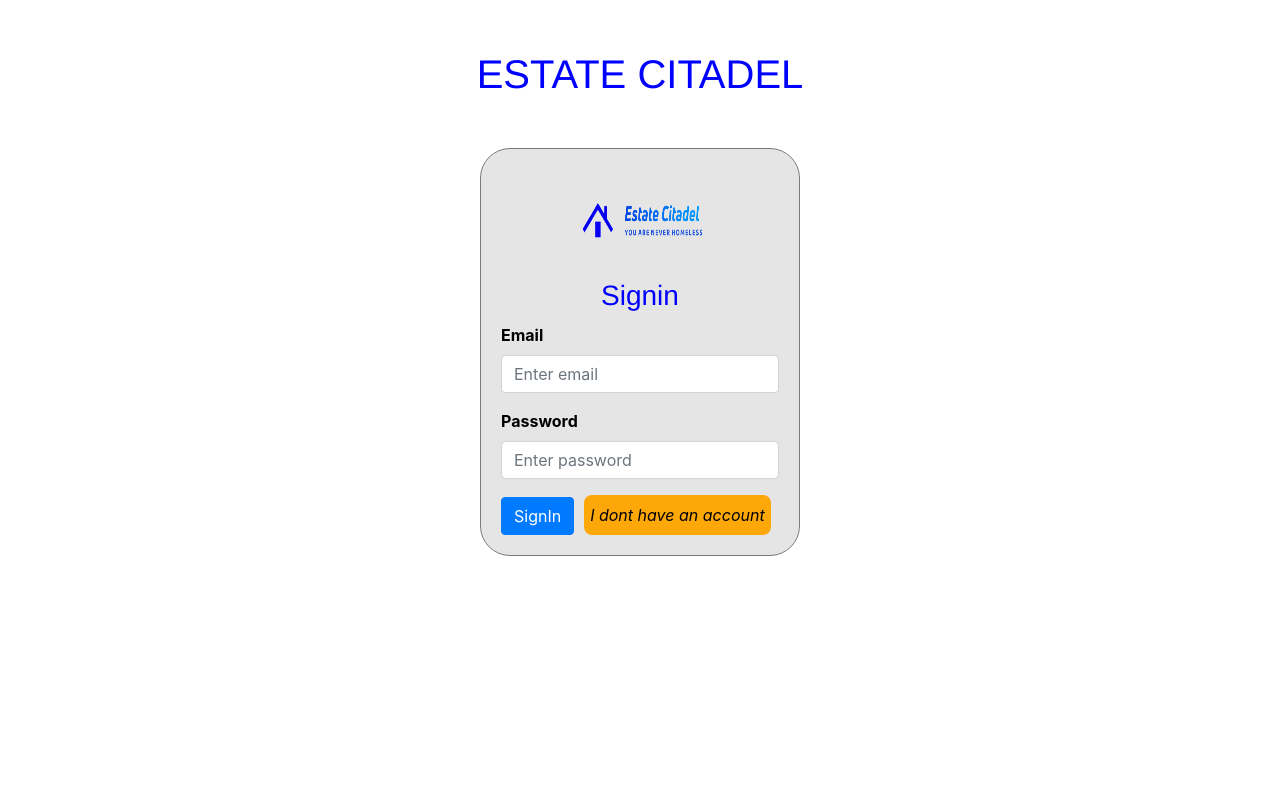
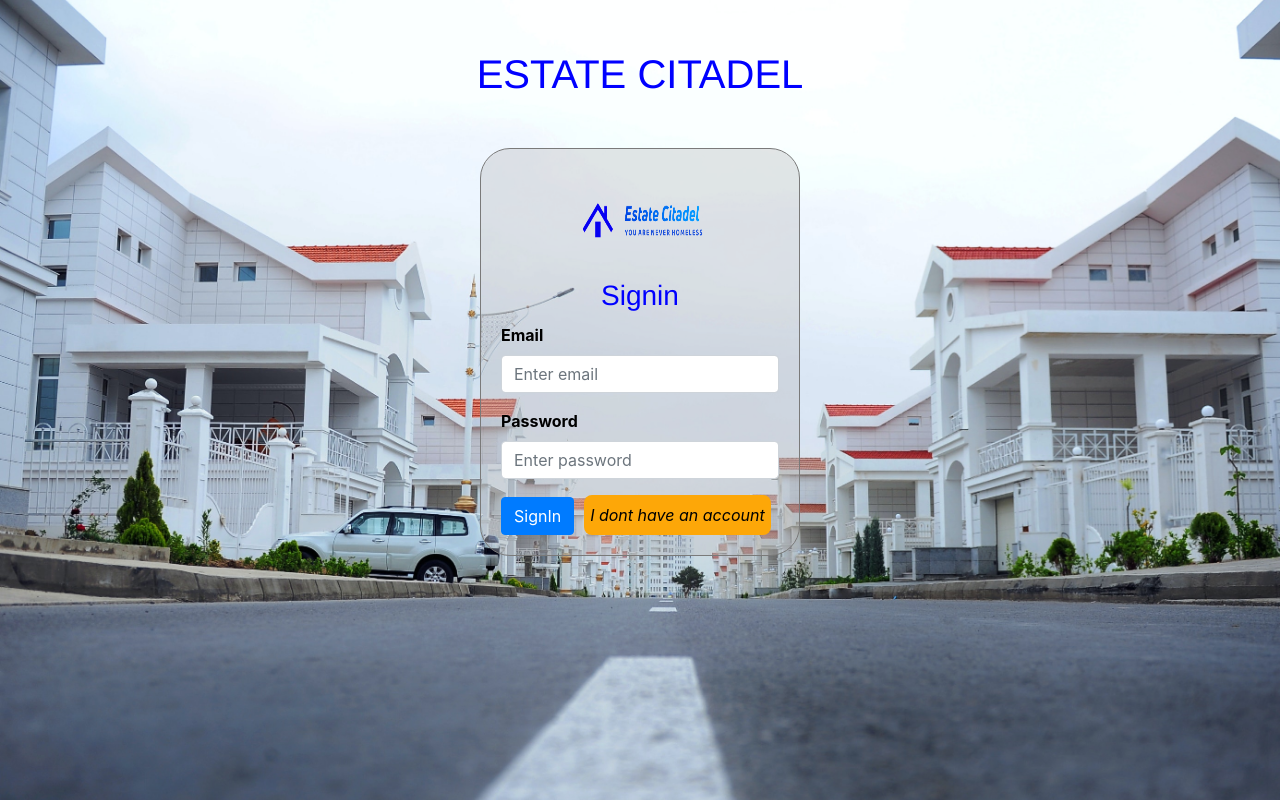
Before and after one commit to MbiydzenyuyStephen/estate-citadel, a React (Create React App) app: page / in a window 1280 px wide. Built offline with nearby package versions, Linux system fonts and the light colour scheme.

Commit message:
Rename files

```diff
--- a/src/components/signin/signin.css
+++ b/src/components/signin/signin.css
@@ -42,7 +42,7 @@
   color: rgb(0, 0, 0);
 }
 
-.signIn-Container{
+.signInContainer{
  background-image: url(../../assets/log-sign-bg.jpg);
  background-size: cover;
  position:fixed;
--- a/src/components/signup/signup.css
+++ b/src/components/signup/signup.css
@@ -39,7 +39,7 @@
 
 
 
-.signUp-Container{
+.signUpContainer{
   background-image: url(../../assets/log-sign-bg.jpg);
   background-size: cover;
   position:fixed;
```
